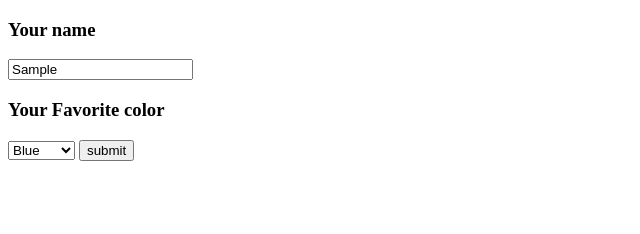
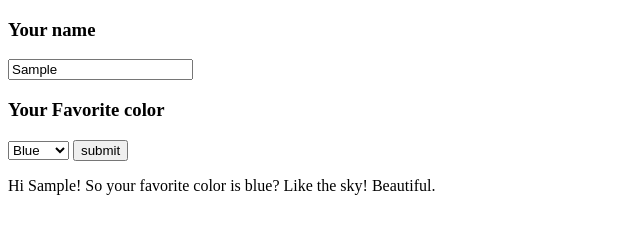
Before and after one commit to juruwolfe/robot-greeting, a plain HTML site: page index.html in a window 1280 px wide. Both pictures are taken after typing "Sample" into the empty fields and a click on the button "submit". Shown: the whole page, without its empty margins (0-640 px from the left). Drawn offline with nearby package versions, Linux system fonts and the light colour scheme.

Commit message:
comments

```diff
--- a/index.html
+++ b/index.html
@@ -19,9 +19,7 @@
             <select class="color">
                 <option value="blue">Blue</option>
                 <option value="red">Red</option>
-                <option value="green">Green</option>
-                <option value="orange">Orange</option>
-                <option value="purple">Purple</option>
+                <option value="yellow">Yellow</option>
             </select>
 
             <button class="submit">submit</button>
--- a/js/script.js
+++ b/js/script.js
@@ -0,0 +1,45 @@
+$(document).ready(function($) {
+
+	// In this interface, we give users a submit button so we know when they are done. So that's the only part we need to listen to for an event. We'll have our program do all its stuff when they click on submit.
+	$(".submit").click(function() {
+
+		// The first thing we want to know is what their name is. We can get that by creating a new variable and making it equal to the value of the input with a class of name
+		var userName = $(".name").val();
+
+		// Now we do the same thing, but we need to get the value of dropdown with a class of color.
+		var userColor = $(".color").val();
+
+		// Now that we have these two bits of information, we can write our sentence. Since we have a whole other function that returns the finished sentence (below), we can just use that function (called, with any required arguments) as if it was a variable equal to what it returns. And just to be complete, we'll wrap it in P tag
+		var sentences = "<p>" + writeSentences(userName, userColor) + "</p>";
+
+		// Now we have our finished sentence, we can set the html of the section with a class of results to be equal to that.
+		$(".results").html(sentences)
+	});
+
+
+	// Our custom, "vanilla" javascript function. It takes two arguments, userName and userColor
+	function writeSentences(userName, userColor){
+		// string concatenation!
+		var firstSentence = "Hi " + userName + "! So your favorite color is "+userColor+"? ";
+
+		// We declare our new variable, but it's basically empty. This is because we're overwriting it in the different if statements. If we don't declare it here, we won't have access to it throughout the rest of the program.
+		var secondSentence = "";
+
+		// Now for the fun part. We want our lil bot to respond different depending on the color, so we can use if statements. In the parathesis we pass the argument we are testing for a true/false response. We use two equal signs because that is for comparison. Only would be assigning.
+		if (userColor == "blue") {
+			// Overwrite what the second sentence is to reference blue speifically
+			secondSentence = "Like the sky! Beautiful.";
+		}
+		// Else if next because we're basically saying "okay, if the last one wasn't true try this"
+		else if (userColor == "red") {
+			secondSentence = "Wow. You must be a passionate person.";
+		}
+		// Since we know it's not red and it's not blue, we only have one option left — yellow! So we don't need to test for anything, we can just 'else', no parentheses required and respond.
+		else{
+			secondSentence = "Gross. I hate yellow.";
+		}
+
+		return firstSentence+secondSentence;
+	}
+
+});
```
